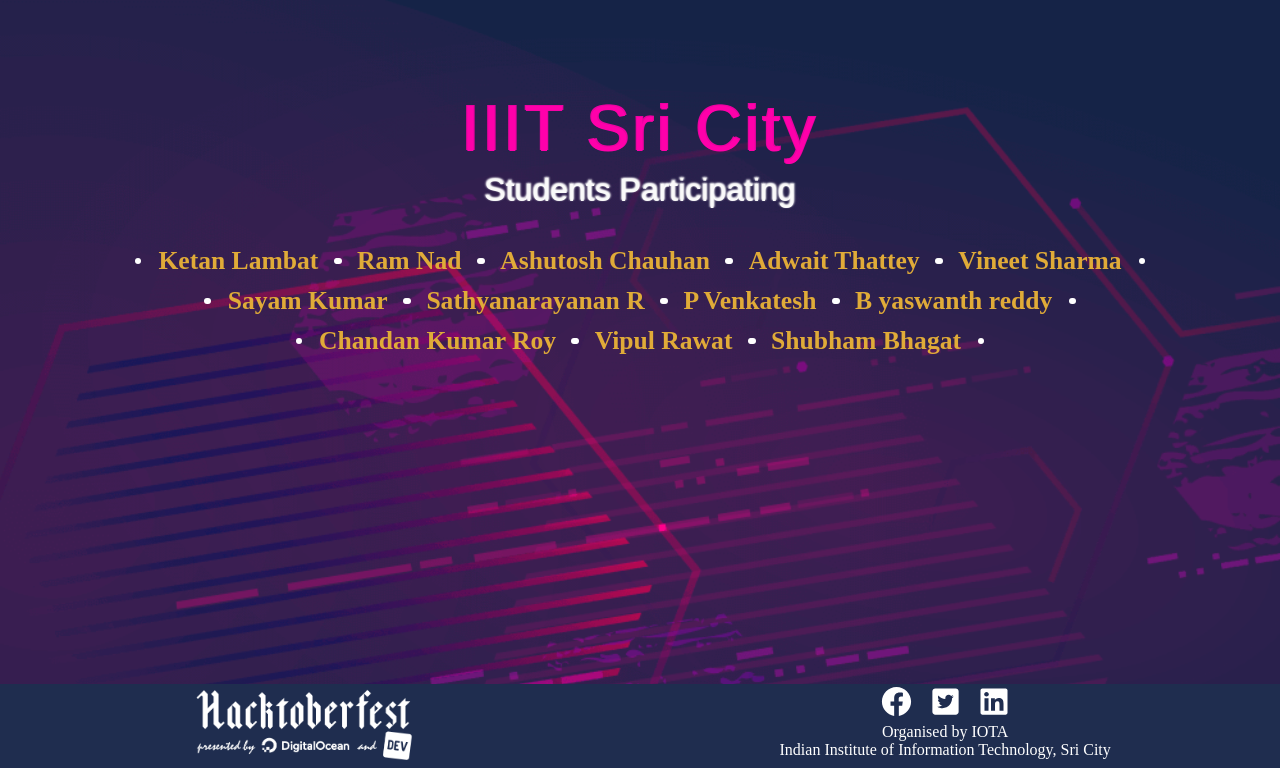
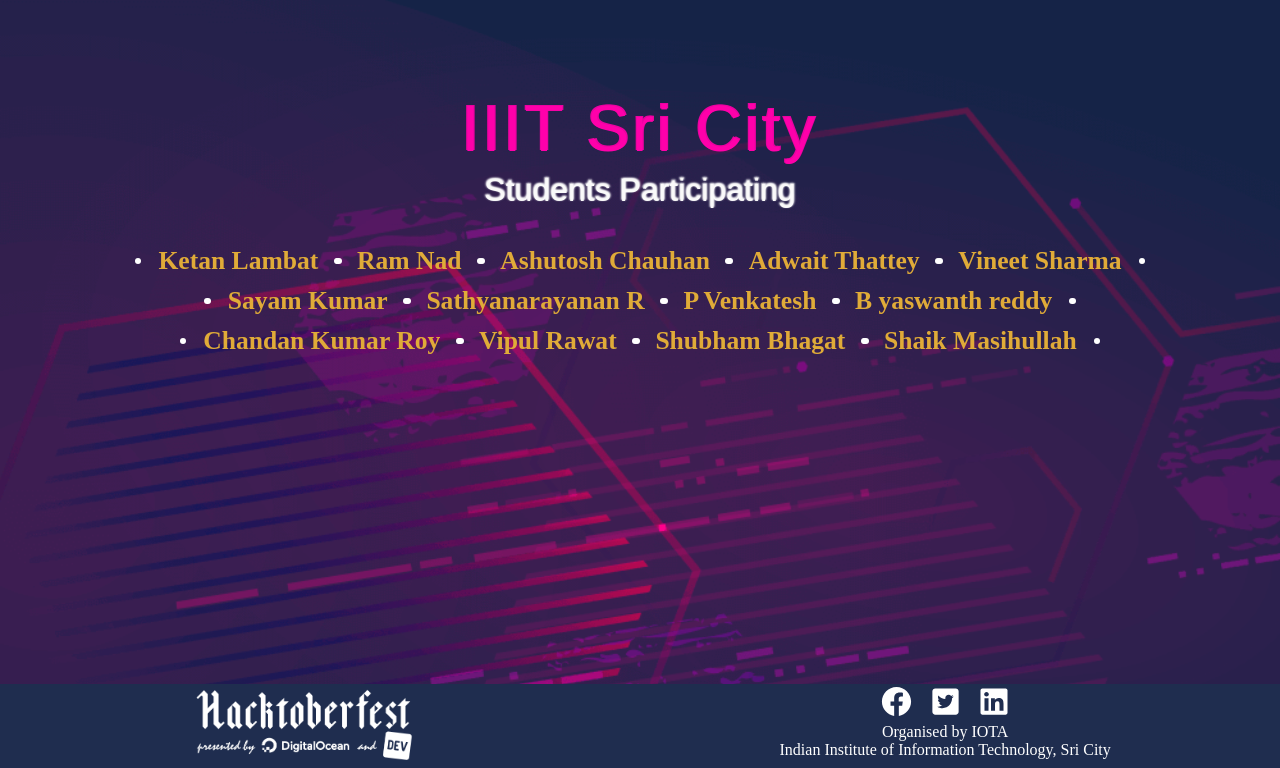
Before and after one commit to Project-Club-IIITS/hacktoberfest2019-participants, a Jekyll site: the page index.html, which Jekyll copies as it is, in a window 1280 px wide, cut to the strip 132-900 px from the top of the page. Built offline with Jekyll 4.4.1, drawn with Linux system fonts in a browser that asks for light colours; some web fonts are replaced.

Commit message:
Adding Shaik Masihullah

```diff
--- a/index.html
+++ b/index.html
@@ -58,6 +58,7 @@
                 <li><a href="https://github.com/chandan5362">Chandan Kumar Roy</a></li>
                 <li><a href="https://github.com/VipulRawat008">Vipul Rawat</a></li>
                 <li><a href="https://github.com/CruxBox">Shubham Bhagat</a></li>
+                <li><a href="https://github.com/Masihullah17">Shaik Masihullah</a></li>
             </ul>
         </div>
     </div>
```
